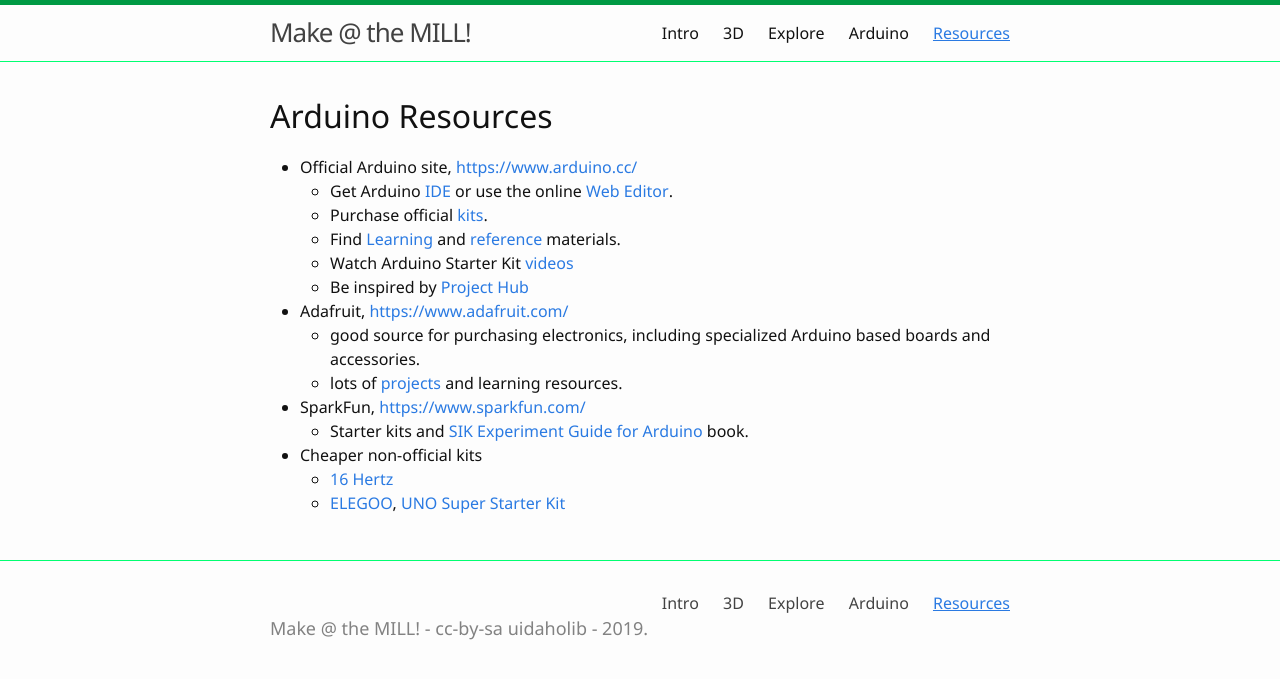
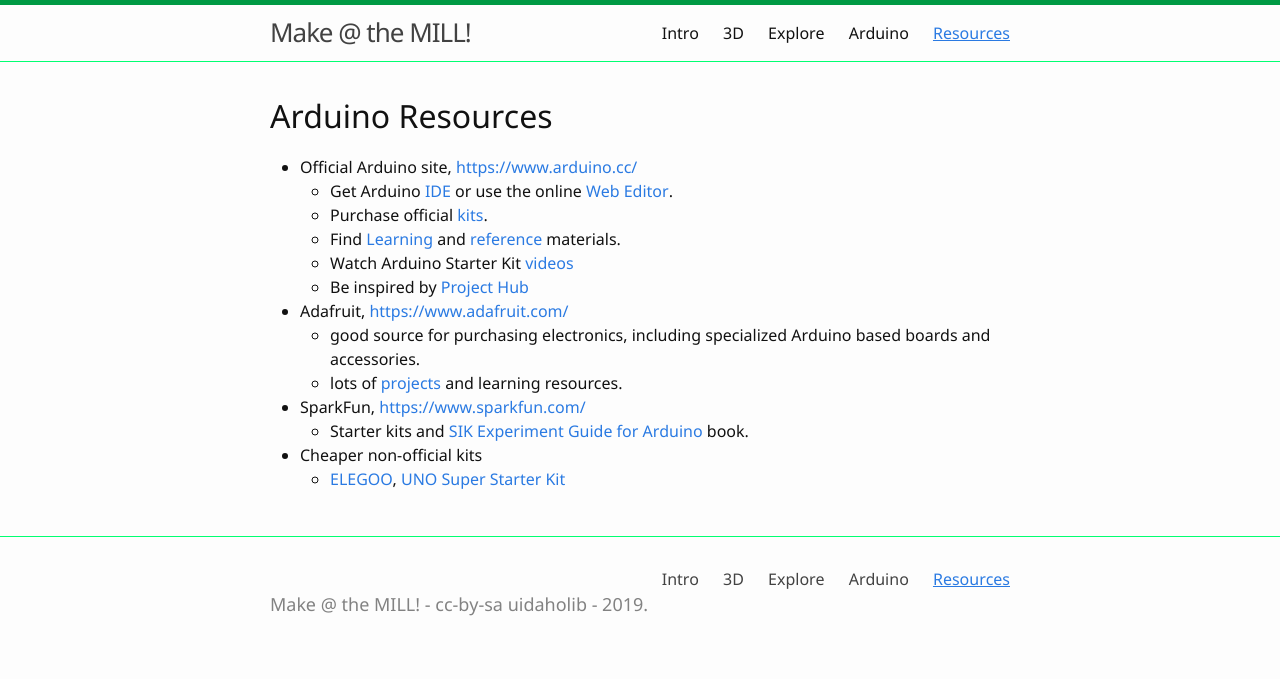
Before and after one commit to uidaholib/make-at-the-mill, a Jekyll site: the page built from 4-resources.md, in a window 1280 px wide. Shown: the top 679 px of the page. Built offline with Jekyll 4.4.1, drawn with Linux system fonts in a browser that asks for light colours.

Commit message:
broken link deleted

```diff
--- a/4-resources.md
+++ b/4-resources.md
@@ -18,5 +18,4 @@ nav: true
 - SparkFun, <https://www.sparkfun.com/>
     - Starter kits and [SIK Experiment Guide for Arduino](https://learn.sparkfun.com/tutorials/sik-experiment-guide-for-arduino---v33) book.
 - Cheaper non-official kits
-    - [16 Hertz](https://www.amazon.com/stores/16Hertz/node/7972285011)
     - [ELEGOO](https://www.amazon.com/stores/node/14833109011?_encoding=UTF8&field-lbr_brands_browse-bin=ELEGOO&ref_=bl_dp_s_web_14833109011), [UNO Super Starter Kit](https://www.amazon.com/Elegoo-Project-Starter-Tutorial-Arduino/dp/B01D8KOZF4?SubscriptionId=AKIAIJN2MD544LDOSTGQ&tag=%E2%80%9Cardkit-20%E2%80%9D&linkCode=xm2&camp=2025&creative=165953&creativeASIN=B01D8KOZF4)
```
